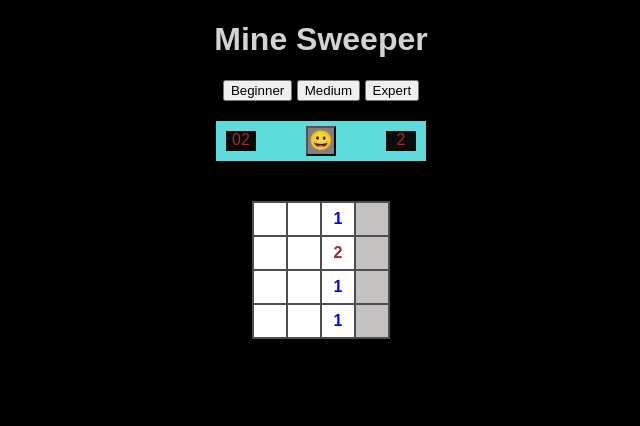
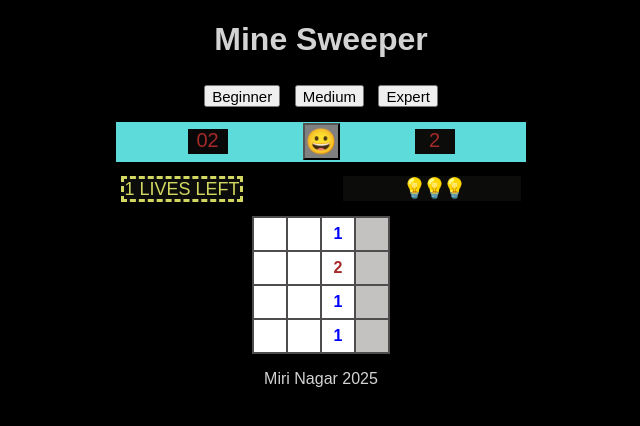
Before and after one commit to mirinagar/Mine-Sweeper, a plain HTML site: page index.html in a window 1280 px wide. Both pictures are taken after a click on the element 589 px from the left and 218 px from the top of the page. Shown: the whole page, without its empty margins (319-959 px from the left). Drawn offline with Linux system fonts and the light colour scheme.

Commit message:
Update CSS, create LIVES LEFT and HINTS

```diff
--- a/css/app.css
+++ b/css/app.css
@@ -1,12 +1,20 @@
 body {
+	align-items: center;
 	background-color: black;
 	text-align: center;
 	color: lightgray;
 	font-family: Arial, Helvetica, sans-serif;
 }
 
+button {
+	height: 22px;
+	margin: 5px;
+	font-size: 15px;
+}
+
 table {
-	margin: 40px auto;
+	margin-left: auto;
+	margin-right: auto;
 	border: 1px solid rgb(112, 109, 109);
 	background-color: rgb(196, 193, 193);
 	border-collapse: collapse;
@@ -29,7 +37,7 @@ table {
 }
 
 .score {
-	width: 200px;
+	width: 400px;
 	height: 30px;
 	background-color: rgb(93, 219, 219);
 	padding: 5px;
@@ -38,14 +46,13 @@ table {
 	align-items: center;
 	justify-content: center;
 
-
 }
 
 .score button {
 
-	width: 30px;
-	height: 30px;
-	font-size: larger;
+	width: 37px;
+	height: 37px;
+	font-size: 25px;
 	padding: 0px;
 	background-color: gray;
 
@@ -53,22 +60,87 @@ table {
 
 .flags {
 	background-color: rgb(8, 8, 8);
-	margin-right: 50px;
+	margin-right: 70px;
 	color: brown;
-	height: 20px;
-	width: 30px;
+	height: 25px;
+	width: 40px;
+	font-size: 20px;
 
 }
 
 .time {
 	background-color: rgb(12, 12, 11);
-	margin-left: 50px;
+	margin-left: 70px;
 	color: brown;
-	height: 20px;
-	width: 30px;
+	height: 25px;
+	width: 40px;
+	font-size: 20px;
 
 }
 
 .levels {
-margin: auto 0px 20px;
+	margin: auto 0px 10px;
+
 }
+
+
+.extra {
+	width: 400px;
+	height: 30px;
+	/* background-color: aliceblue; */
+	padding: 5px;
+	margin: 7px auto;
+	display: flex;
+	align-items: center;
+
+	justify-content: center;
+
+}
+
+.lives {
+	background-color: rgb(12, 12, 11);
+
+	color: rgb(209, 215, 96);
+	height: 20px;
+	width: 130px;
+	font-size: large;
+	border: dashed;
+
+}
+
+.hints {
+	margin-left: 100px;
+	height: 25px;
+	width: 200px;
+	background-color: rgb(12, 12, 11);
+	display: flex;
+	align-items: center;
+	justify-content: center;
+}
+
+.hint1 {
+	/* margin-left: 170px; */
+	height: 25px;
+	width: 20px;
+	cursor: pointer;
+	font-size: 20px;
+	display: block;
+}
+
+.hint2 {
+	/* margin-left: 5px; */
+	height: 25px;
+	width: 20px;
+	cursor: pointer;
+	font-size: 20px;
+	display: block;
+}
+
+.hint3 {
+	/* margin-left: 5px; */
+	height: 25px;
+	width: 20px;
+	cursor: pointer;
+	font-size: 20px;
+	display: block;
+}
--- a/index.html
+++ b/index.html
@@ -12,17 +12,27 @@
 <body onload="onInit()">
     <h1>Mine Sweeper</h1>
 
-<div class="levels">
-    <button onclick="setLevel(4)">Beginner</button>
-    <button onclick="setLevel(8)">Medium</button>
-    <button onclick="setLevel(12)">Expert</button>
+    <div class="levels">
+        <button onclick="setLevel(4)">Beginner</button>
+        <button onclick="setLevel(8)">Medium</button>
+        <button onclick="setLevel(12)">Expert</button>
 
-</div>
+    </div>
 
     <div class="score">
         <div class="flags">000</div>
         <button onclick="restart()"></button>
         <div class="time">000</div>
+    </div>
+
+    <div class="extra">
+        <div class="lives"></div>
+
+      <div class="hints">
+        <div class="hint1" onclick="useHint(this, 1)" >0</div>
+        <div class="hint2" onclick="useHint(this, 2)">0</div>
+        <div class="hint3" onclick="useHint(this, 3)">0</div>
+        </div>
     </div>
 
 
@@ -31,6 +41,9 @@
         </tbody>
     </table>
 
+<Footer>
+    <p> Miri Nagar 2025</p>
+</Footer>
 
     <script src="js/util.js"></script>
     <script src="js/game.js"></script>
--- a/js/game.js
+++ b/js/game.js
@@ -7,7 +7,7 @@ const FLAG = '🚩'
 const NORMAL = '😀'
 const LOSE = '🤯'
 const WIN = '😎'
-
+const HINT = '💡'
 
 var gGame
 var gBoard
@@ -15,6 +15,9 @@ var gLevel
 var gIntervalTimeId
 var isGameOver
 var gMineCounter
+var gLivesCounter = 1
+var isHint = false
+var gHitNum
 
 gLevel = {
     SIZE: 4,
@@ -22,6 +25,8 @@ gLevel = {
 }
 
 function onInit() {
+renderScoreBoards()
+
     gMineCounter = 0
     gBoard = buildBoard()
     console.log(gBoard)
@@ -35,53 +40,32 @@ function onInit() {
         secsPassed: 0
     }
 
-    renderScore()
+
 }
 
 function setLevel(size) {
 
     var mines = 0
-    if (size === 4) mines = 2
-    if (size === 8) mines = 14
-    if (size === 12) mines = 32
+    if (size === 4) {
+        mines = 2
+        gLivesCounter = 1
+    }
+    if (size === 8) {
+        mines = 14
+        gLivesCounter = 2
+    }
+    if (size === 12) {
+        mines = 32
+        gLivesCounter = 3
+    }
     gLevel = {
         SIZE: size,
         MINES: mines
     }
 
-    onInit()
+    restart()
 }
 
-function renderScore() {
-
-    var elScore = document.querySelector('.score')
-
-    var elButton = elScore.querySelector('button')
-    elButton.innerText = NORMAL
-
-    var elFlags = document.querySelector('.flags')
-    elFlags.innerText = '0' + gLevel.MINES
-
-    var elTime = document.querySelector('.time')
-    elTime.innerText = '000'
-
-
-}
-
-function updateTimer() {
-    gGame.secsPassed++
-    console.log(gGame.secsPassed)
-    var elTime = document.querySelector('.time')
-    var time = gGame.secsPassed
-    elTime.innerText = time
-
-}
-
-function updateFlags() {
-    var elFlags = document.querySelector('.flags')
-    elFlags.innerText = gLevel.MINES - gMineCounter
-
-}
 
 function buildBoard() {
     const size = gLevel.SIZE
@@ -104,6 +88,41 @@ function buildBoard() {
     renderBoard(board)
     return board
 }
+
+function renderScoreBoards() {
+
+    var elScore = document.querySelector('.score')
+
+    var elButton = elScore.querySelector('button')
+    elButton.innerText = NORMAL
+
+    var elFlags = document.querySelector('.flags')
+    elFlags.innerText = '0' + gLevel.MINES
+
+    var elTime = document.querySelector('.time')
+    elTime.innerText = '000'
+
+    var elLives = document.querySelector('.lives')
+    elLives.innerText = gLivesCounter + ' LIVES LEFT'
+
+    var elHint1 = document.querySelector('.hint1')
+    elHint1.innerText = HINT
+    elHint1.style.display = "block"
+    elHint1.style.backgroundColor = ""
+
+
+    var elHint2 = document.querySelector('.hint2')
+    elHint2.innerText = HINT
+     elHint1.style.display = "block"
+    elHint2.style.backgroundColor = ""
+
+    var elHint3 = document.querySelector('.hint3')
+    elHint3.innerText = HINT
+     elHint1.style.display = "block"
+    elHint3.style.backgroundColor = ""
+
+}
+
 
 function randomMines(board, i, j) {
     gBoard[i][j].isRevealed = true
@@ -166,6 +185,11 @@ function onCellClicked(elCell, i, j) {
         gGame.revealedCount++
         gIntervalTimeId = setInterval(updateTimer, 1000)
     }
+
+    if (isHint) {
+        revealHint(elCell, i, j)
+        return
+    }
     const cell = gBoard[i][j]
     elCell.style.backgroundColor = "white"
     if (!gBoard[i][j].isRevealed) {
@@ -180,11 +204,15 @@ function onCellClicked(elCell, i, j) {
     }
 
     else if (cell.type === MINE) {
-        elCell.innerHTML = MINE
+        if (gLivesCounter > 1) {
 
-        gameOverLoser(cell)
+            useLive(elCell, i, j)
+        } else {
+            elCell.innerHTML = MINE
+            gameOverLoser(cell)
+        }
+
     }
-
     else if (cell.type === EMPTY) {
 
         elCell.innerHTML = EMPTY
@@ -192,6 +220,8 @@ function onCellClicked(elCell, i, j) {
     }
     checkGameOver()
     console.log('CLICK')
+
+
 
 }
 
@@ -295,6 +325,8 @@ function gameOverWinner() {
 
     var elFlags = document.querySelector('.flags')
     elFlags.innerText = '00'
+    var elLives = document.querySelector('.lives')
+    elLives.innerText = 'YOU WON!'
 }
 
 
@@ -303,6 +335,9 @@ function gameOverLoser(cell) {
     isGameOver = true
     gGame.isOn = false
     clearInterval(gIntervalTimeId)
+
+    var elLives = document.querySelector('.lives')
+    elLives.innerText = 'GAME OVER'
 
     var elButton = document.querySelector('.score button')
     elButton.innerText = LOSE
@@ -324,3 +359,85 @@ function gameOverLoser(cell) {
 function restart() {
     onInit()
 }
+
+
+
+function updateTimer() {
+    gGame.secsPassed++
+
+    var elTime = document.querySelector('.time')
+    var time = gGame.secsPassed
+    elTime.innerText = time
+
+}
+
+function updateFlags() {
+    var elFlags = document.querySelector('.flags')
+    elFlags.innerText = gLevel.MINES - gMineCounter
+
+}
+
+function useLive(elCell, i, j) {
+    gLivesCounter--
+    gGame.revealedCount--
+    gBoard[i][j].isRevealed = false
+
+
+    var elLives = document.querySelector('.lives')
+    elLives.innerText = gLivesCounter + ' LIVES LEFT'
+
+    elCell.innerHTML = MINE
+    elCell.style.backgroundColor = "yellow"
+
+    setTimeout(() => {
+        elCell.innerHTML = EMPTY
+        elCell.style.backgroundColor = "#c4c1c1"
+    }, "1000")
+
+}
+
+
+function useHint(elHint, hintNumber) {
+    isHint = true
+    elHint.style.backgroundColor = "yellow"
+    console.log('elHint', elHint)
+    gHitNum = hintNumber
+}
+
+function revealHint(elCell, cellI, cellJ) {
+    console.log('HINT')
+    const className = '.' + 'hint' + gHitNum
+
+    for (var i = cellI - 1; i <= cellI + 1; i++) {
+        if (i < 0 || i >= gBoard.length) continue
+        for (var j = cellJ - 1; j <= cellJ + 1; j++) {
+            if (j < 0 || j >= gBoard[i].length) continue
+            const location = { i, j }
+            renderCellColor(location, "yellow")
+
+            if (gBoard[i][j].isMine) renderCell(location, MINE)
+            // if (gBoard[i][j].minesAroundCount === 0) renderCell(location, EMPTY)
+            if (gBoard[i][j].minesAroundCount > 0) renderCell(location, gBoard[i][j].minesAroundCount)
+        }
+    }
+
+
+    setTimeout(() => {
+
+        for (var i = cellI - 1; i <= cellI + 1; i++) {
+            if (i < 0 || i >= gBoard.length) continue
+            for (var j = cellJ - 1; j <= cellJ + 1; j++) {
+                if (j < 0 || j >= gBoard[i].length) continue
+                const location = { i, j }
+                renderCellColor(location, "#c4c1c1")
+                renderCell(location, EMPTY)
+
+            }
+        }
+
+        const elHint = document.querySelector(className)
+        elHint.style.display = "none"
+        isHint = false
+
+    }, "1500")
+}
--- a/js/util.js
+++ b/js/util.js
@@ -47,6 +47,13 @@ function renderCell(location, value) {
     elCell.innerHTML = value
 }
 
+function renderCellColor(location, color) {
+    // Select the elCell and set the value
+    const elCell = document.querySelector(`.cell-${location.i}-${location.j}`)
+    elCell.style.backgroundColor = color
+}
+
+
 function getRandomIntInclusive(min, max) {
     return Math.floor(Math.random() * (max - min + 1)) + min
 }
```
